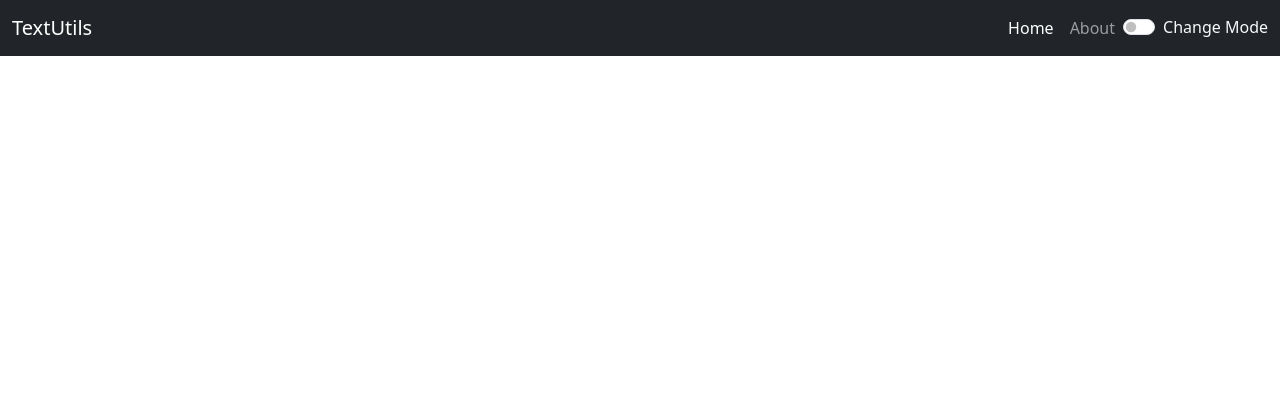
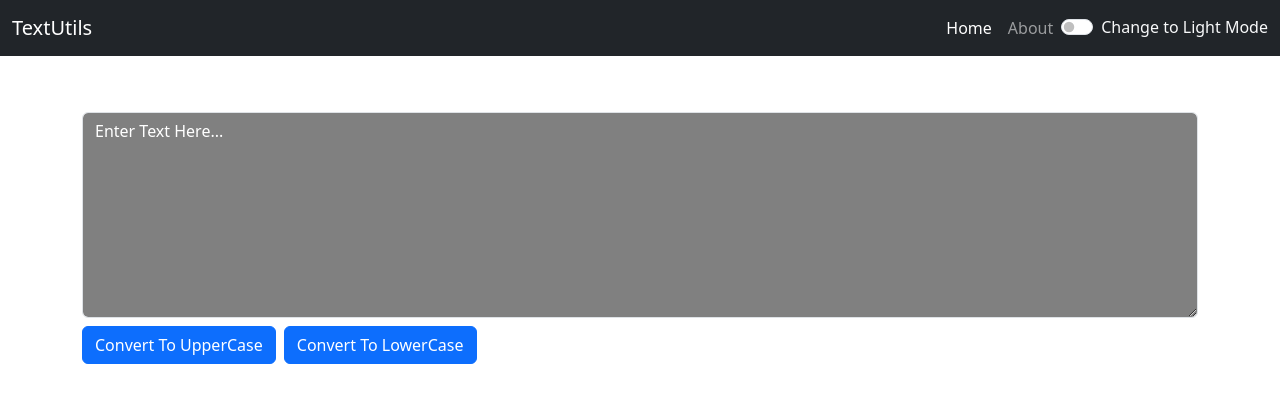
Before and after one commit to ROHITSABI/react-1, a React (Create React App) app: page / in a window 1280 px wide. Shown: the top 402 px of the page. Built offline with nearby package versions, Linux system fonts and the light colour scheme.

Commit message:
mode change completely

```diff
--- a/src/App.js
+++ b/src/App.js
@@ -2,19 +2,24 @@ import { useState } from "react";
 import "./App.css";
 // import About from "./components/About";
 import Navbar from "./components/Navbar";
-// import TextForm from "./components/TextForm";
+import TextForm from "./components/TextForm";
 
 function App() {
   //Dark mode & Light mode through button
   //Here we use toggleMode as a 'Props'
   let [mode, setMode] = useState("dark");
+  let [btn, setBtn] = useState("Change to Light Mode");
   let toggleMode = () => {
     if (mode === "dark") {
       mode = "light";
       setMode(mode);
+      setBtn("Change to Dark Mode");
+      document.body.style.background = "white";
     } else {
       mode = "dark";
       setMode(mode);
+      setBtn("Change to Light Mode");
+      document.body.style.background = "grey";
     }
   };
 
@@ -26,9 +31,9 @@ function App() {
       {/* <Navbar /> */}
 
       {/* This is for "isRequired" */}
-      <Navbar title="TextUtils" mode={mode} toggleMode={toggleMode} />
+      <Navbar title="TextUtils" mode={mode} toggleMode={toggleMode} btn={btn} />
 
-      {/* <TextForm heading="Registration Form" mode={mode} /> */}
+      <TextForm heading="Registration Form" mode={mode} />
 
       {/* <About /> */}
     </>
--- a/src/components/Navbar.js
+++ b/src/components/Navbar.js
@@ -51,7 +51,7 @@ function Navbar(props) {
             onClick={props.toggleMode}
           />
           <label className="form-check-label " htmlFor="flexSwitchCheckDefault">
-            Change Mode
+            {props.btn}
           </label>
         </div>
       </div>
--- a/src/components/TextForm.js
+++ b/src/components/TextForm.js
@@ -25,7 +25,9 @@ function TextForm(props) {
   return (
     <>
       <div className="container">
-        <h1>{props.heading}</h1>
+        <h1 style={{ color: props.mode === "dark" ? "white" : "black" }}>
+          {props.heading}
+        </h1>
         <div className="mb-3">
           <textarea
             className="form-control"
@@ -33,6 +35,10 @@ function TextForm(props) {
             rows="8"
             value={text}
             onChange={handleOnChange}
+            style={{
+              backgroundColor: props.mode === "dark" ? "grey" : "white",
+              color: props.mode === "dark" ? "white" : "black",
+            }}
           ></textarea>
 
           <button className="btn btn-primary my-2" onClick={handleOnClick}>
@@ -47,9 +53,12 @@ function TextForm(props) {
         </div>
       </div>
 
-      <div className="container">
+      <div
+        className="container"
+        style={{ color: props.mode === "light" ? "black" : "white" }}
+      >
         <h2>Preview</h2>
-        <p>{text}</p>
+        <p>{text.length > 0 ? text : "Enter Something in above textbox"}</p>
       </div>
     </>
   );
```
